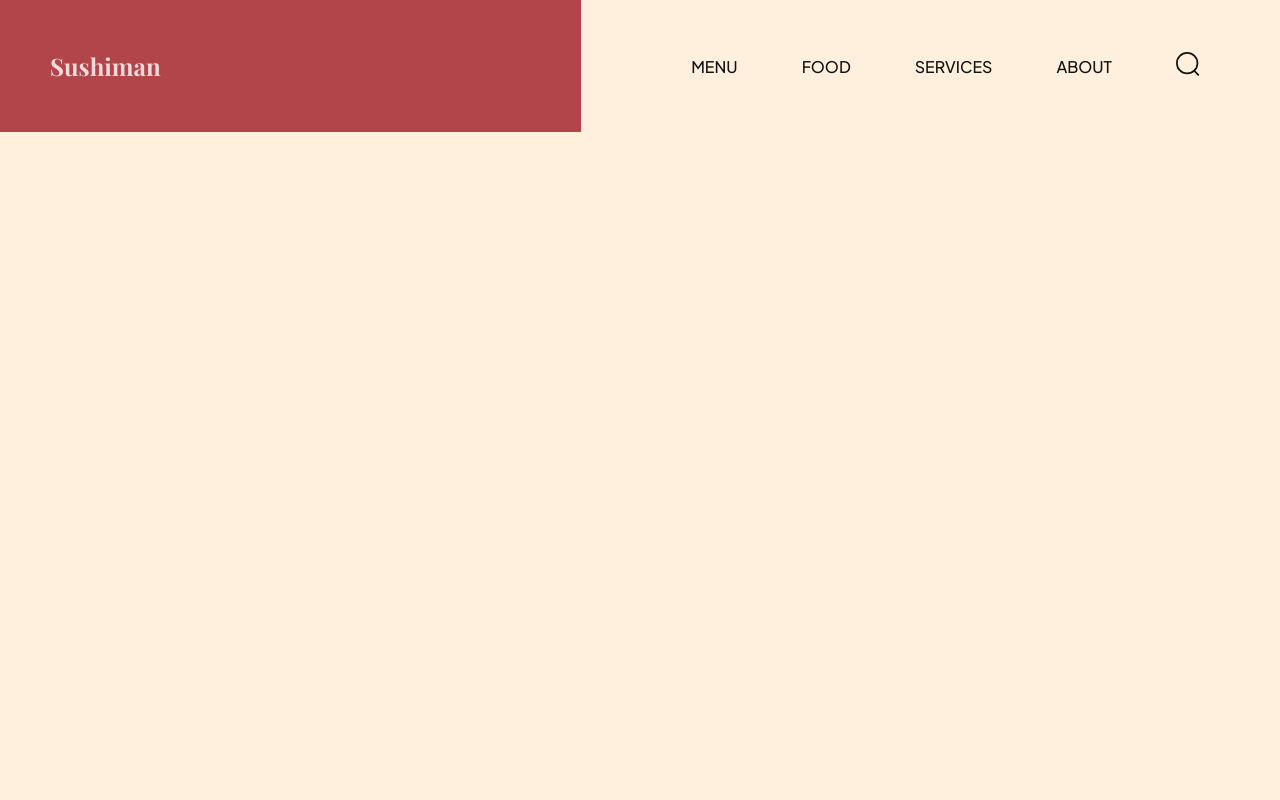
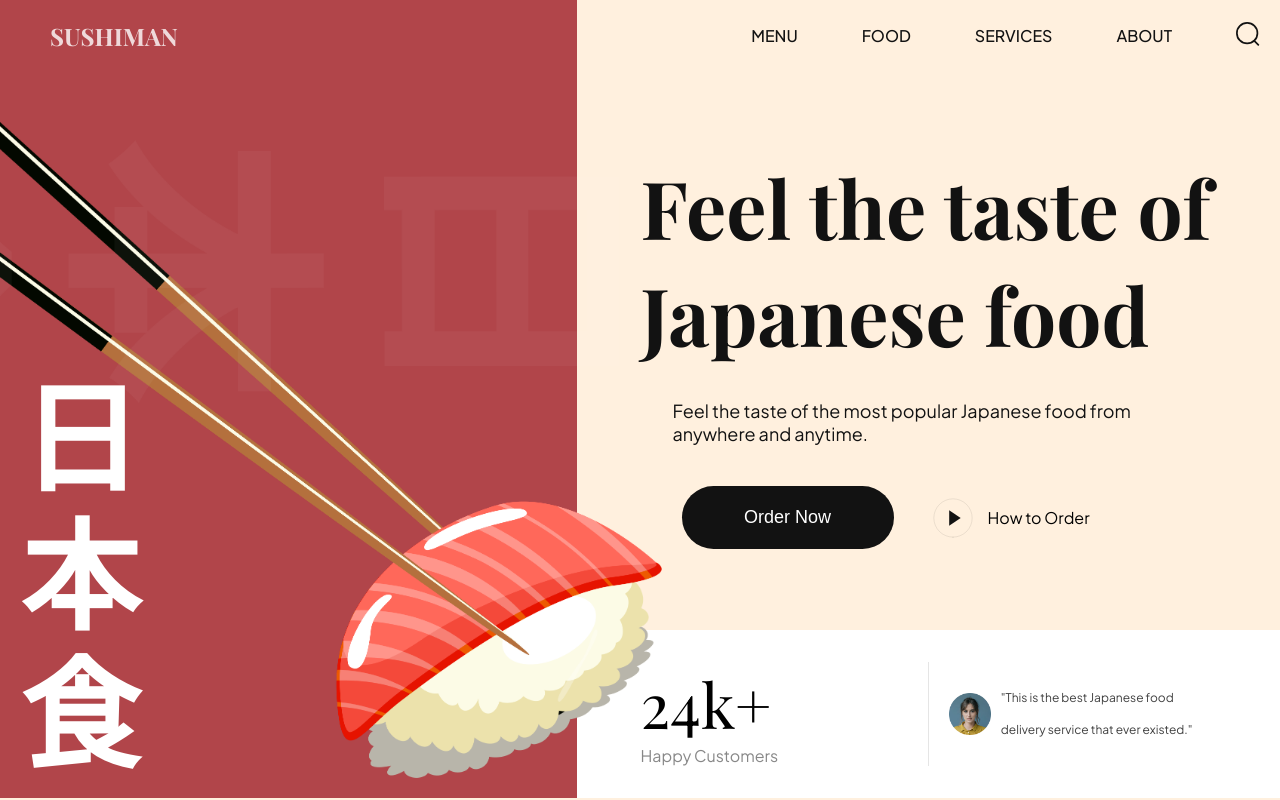
Before and after one commit to AliMohamed35/sushi, a website built with Vite: page index.html in a window 1280 px wide. Built offline with nearby package versions, Linux system fonts and the light colour scheme.

Commit message:
added the hero section

```diff
--- a/css/sections/header.css
+++ b/css/sections/header.css
@@ -1,64 +1,72 @@
 .header__nav {
     display: flex;
     overflow: hidden;
-    /*why*/
 }
 
 .header__logo {
     flex: 1;
     display: flex;
-    /*why*/
+
     position: relative;
     padding: 20px;
 }
 
 .header__logo-overlay {
     position: absolute;
+    inset: 0;
+    width: 100%;
+
     background-color: var(--primary-color);
-    width: 100%;
-    inset: 0;
-    /*what*/
     z-index: -1;
 }
 
 .header__logo h4 {
-    color: white;
+    padding-left: 30px;
+
+    font-weight: 700;
+    font-size: 24px;
+    text-transform: uppercase;
     font-family: var(--playfair-display);
-    padding: 30px;
-    font-size: 24px;
-    font-weight: 700;
+    color: #fff;
     opacity: 0.8;
 }
 
 .header__menu,
 .header__menu-mobile {
+    padding: 20px;
+    flex: 1.236;
     display: flex;
-    flex: 1.236;
+    align-items: center;
+    justify-content: flex-end;
     gap: 64px;
-    padding-left: 30px;
-    align-items: center;
-    justify-content: center;
+
     list-style: none;
 }
 
-.header__menu li a {
-    text-decoration: none;
-    color: var(--secondary-color);
+.header__menu li {
     font-weight: 500;
     font-family: var(--plus-jakarta-sans);
     color: var(--secondary-color);
     font-size: 16px;
     text-transform: uppercase;
+    line-height: 20px;
+    cursor: pointer;
+
+    a {
+        text-decoration: none;
+        color: var(--secondary-color);
+    }
 }
 
-.header__menu img {
-    object-fit: contain;
+.header__menu li img {
     width: 24px;
     height: 24px;
+    object-fit: contain;
 }
 
 .header__menu-mobile {
     display: none;
     gap: 20px;
+
     position: relative;
 }
--- /dev/null
+++ b/css/sections/hero.css
@@ -0,0 +1,175 @@
+.hero {
+    display: flex;
+    min-height: calc(100vh - 74px);
+    overflow: hidden;
+}
+
+.hero-image {
+    flex: 1;
+    display: flex;
+    flex-direction: column;
+
+    position: relative;
+    z-index: 5;
+}
+
+.hero-image img {
+    width: 120%;
+    height: 100%;
+    object-fit: contain;
+}
+
+.hero-image__overlay {
+    position: absolute;
+    inset: 0;
+    width: 100%;
+
+    background-color: var(--primary-color);
+    z-index: -1;
+}
+
+.hero-image h2 {
+    position: absolute;
+    bottom: 0;
+    padding: 20px;
+    font-size: 120px;
+    color: white;
+
+    font-family: var(--playfair-display);
+    font-weight: 700;
+    line-height: 138px;
+}
+
+.hero-content {
+    flex: 1.22;
+    display: flex;
+    justify-content: space-between;
+    flex-direction: column;
+}
+
+.hero-content-info {
+    padding: 64px;
+    flex: 1;
+    display: flex;
+    justify-content: center;
+    flex-direction: column;
+}
+
+.hero-content-info h1 {
+    font-size: 80px;
+    font-weight: 600px;
+    font-family: var(--playfair-display);
+    color: var(--secondary-color);
+}
+
+.hero-content-info p {
+    margin: 32px 0 0 32px;
+
+    font-family: var(--plus-jakarta-sans);
+    color: var(--secondary-color);
+    font-size: 18px;
+    font-weight: 400;
+}
+
+.hero-content__buttons {
+    margin: 41px 0 0 41px;
+
+    display: flex;
+    flex-wrap: wrap;
+    gap: 36px;
+}
+
+.hero-content__order-button {
+    padding: 20px;
+    border-radius: 36px;
+    min-width: 212px;
+    outline: none;
+    border: none;
+    background: var(--secondary-color);
+
+    cursor: pointer;
+
+    color: #fff;
+    font-weight: 500;
+    font-size: 18px;
+    line-height: 23px;
+}
+
+.hero-content__play-button {
+    border: none;
+    outline: none;
+    background: transparent;
+
+    display: flex;
+    align-items: center;
+
+    font-size: 16px;
+    line-height: 19px;
+    color: var(--black-200);
+    font-family: var(--plus-jakarta-sans);
+
+    cursor: pointer;
+}
+
+.hero-content__play-button img {
+    margin-right: 12px;
+
+    width: 46px;
+    height: 46px;
+    object-fit: contain;
+}
+
+.hero-content__testimonial {
+    padding: 32px 64px;
+
+    display: flex;
+    flex-wrap: wrap;
+    gap: 20px;
+
+    background: var(--color-white)
+}
+
+.hero-content__customer {
+    flex: 1;
+    gap: 10px;
+}
+
+.hero-content__customer h4 {
+    font-size: 62px;
+    font-weight: 400;
+    font-family: var(--playfair-display)
+}
+
+.hero-content__customer p {
+    font-size: 16px;
+    font-weight: 400;
+    font-family: var(--plus-jakarta-sans);
+    color: var(--secondary-color);
+    opacity: 0.5;
+}
+
+.hero-content__review {
+    flex: 1;
+    display: flex;
+    align-items: center;
+    gap: 10px;
+
+    padding-left: 20px;
+    border-left: 1px solid rgba(2, 2, 2, 0.1);
+    min-width: 200px;
+}
+
+.hero-content__review img {
+    width: 42px;
+    height: 42px;
+    object-fit: contain;
+}
+
+.hero-content__review p {
+    font-size: 12px;
+    font-weight: 400;
+    line-height: 32px;
+    font-family: var(--plus-jakarta-sans);
+    color: var(--secondary-color);
+    opacity: 0.8
+}
--- a/css/style.css
+++ b/css/style.css
@@ -3,8 +3,8 @@
 
 /* other css file imports */
 @import url("sections/header.css");
-/*@import url("sections/hero.css");
-@import url("sections/about.css");
+@import url("sections/hero.css");
+/*@import url("sections/about.css");
 @import url("sections/popular.css");
 @import url("sections/trending.css");
 @import url("sections/subscribe.css");
--- a/index.html
+++ b/index.html
@@ -10,6 +10,7 @@
 </head>
 
 <body>
+  <!-- HEADER! -->
   <header>
     <nav class="header__nav">
       <div class="header__logo">
@@ -32,6 +33,49 @@
       </ul>
     </nav>
   </header>
+  <!-- HEADER! -->
+
+  <!-- HERLO SECTION! -->
+  <section class="hero">
+    <div class="hero-image">
+      <img src="assets/sushi-1.png" alt="sushi" />
+      <h2>
+        日 <br />
+        本 <br />
+        食
+      </h2>
+
+      <div class="hero-image__overlay"></div>
+    </div>
+
+    <div class="hero-content">
+      <div class="hero-content-info" data-aos="fade-left">
+        <h1>Feel the taste of Japanese food</h1>
+        <p>Feel the taste of the most popular Japanese food from anywhere and anytime.</p>
+
+        <div class="hero-content__buttons">
+          <button class="hero-content__order-button">Order Now</button>
+          <button class="hero-content__play-button">
+            <img src="assets/play-circle.svg" alt="play" />
+            How to Order
+          </button>
+        </div>
+      </div>
+
+      <div class="hero-content__testimonial" data-aos="fade-up">
+        <div class="hero-content__customer flex-center">
+          <h4>24<span>k+</span></h4>
+          <p>Happy Customers</p>
+        </div>
+
+        <div class="hero-content__review">
+          <img src="assets/user.png" alt="user" />
+          <p>"This is the best Japanese food delivery service that ever existed."</p>
+        </div>
+      </div>
+    </div>
+  </section>
+  <!-- HERLO SECTION! -->
 
 
   <script src="js/script.js" type="module"></script>
```
